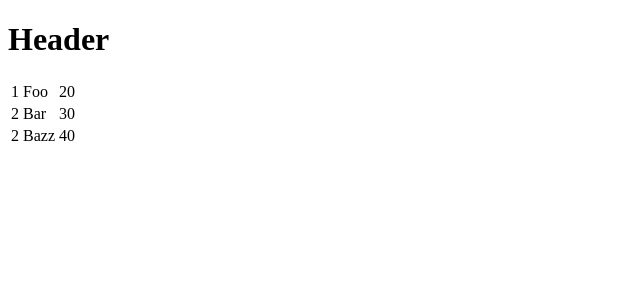
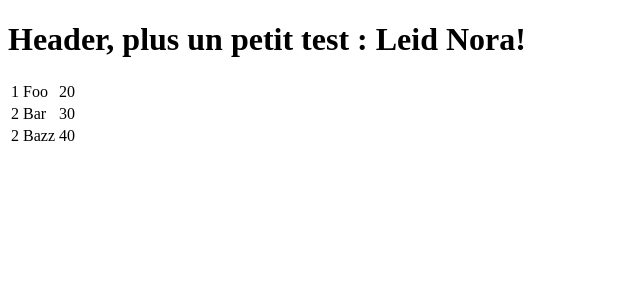
Before and after one commit to leidanium/React-Learning, a React app: page / in a window 1280 px wide. Shown: the top 300 px of the page, without its empty margins (0-640 px from the left). Built offline with nearby package versions, Linux system fonts and the light colour scheme.

Commit message:
jsx using

```diff
--- a/App.jsx
+++ b/App.jsx
@@ -1,4 +1,13 @@
 import React from 'react';
+
+const user = {
+    firstName:'Leid',
+    lastName:'Nora'
+}
+
+function formatName(user) {
+    return user.firstName + ' ' + user.lastName;
+}
 
 class App extends React.Component {
     constructor() {
@@ -47,7 +56,7 @@ class Header extends React.Component {
     render() {
         return (
             <div>
-                <h1>Header</h1>
+                <h1>Header,  plus un petit test : {formatName(user)}! </h1>
             </div>
         );
     }
--- a/index.html
+++ b/index.html
@@ -1,5 +1,5 @@
 <!DOCTYPE html>
-<html lang="en">
+<html lang = "en">
 
     <head>
         <meta charset="UTF-8">
--- a/main.js
+++ b/main.js
@@ -2,4 +2,4 @@ import React from 'react';
 import ReactDOM from 'react-dom';
 import App from './App.jsx';
 
-ReactDOM.render(<App />, document.getElementById('app'));
+ReactDOM.render(<App/>, document.getElementById('app'));
--- a/package.json
+++ b/package.json
@@ -12,8 +12,6 @@
   "author": "alex",
   "license": "ISC",
   "dependencies": {
-    "react": "^15.4.2",
-    "react-dom": "^15.4.2",
     "webpack": "^1.14.0",
     "webpack-dev-server": "^1.16.2"
   }
```
